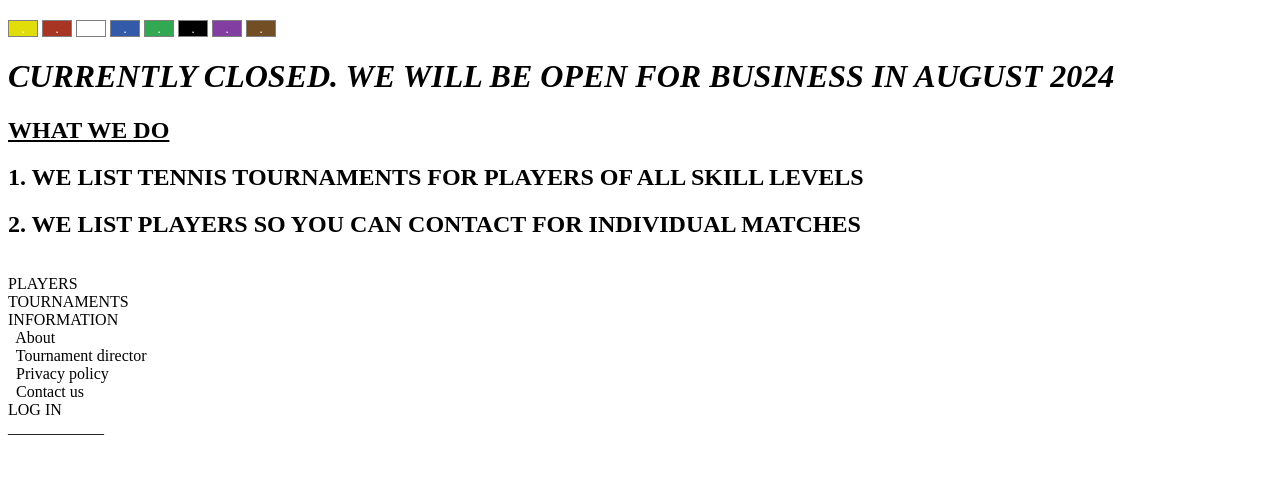
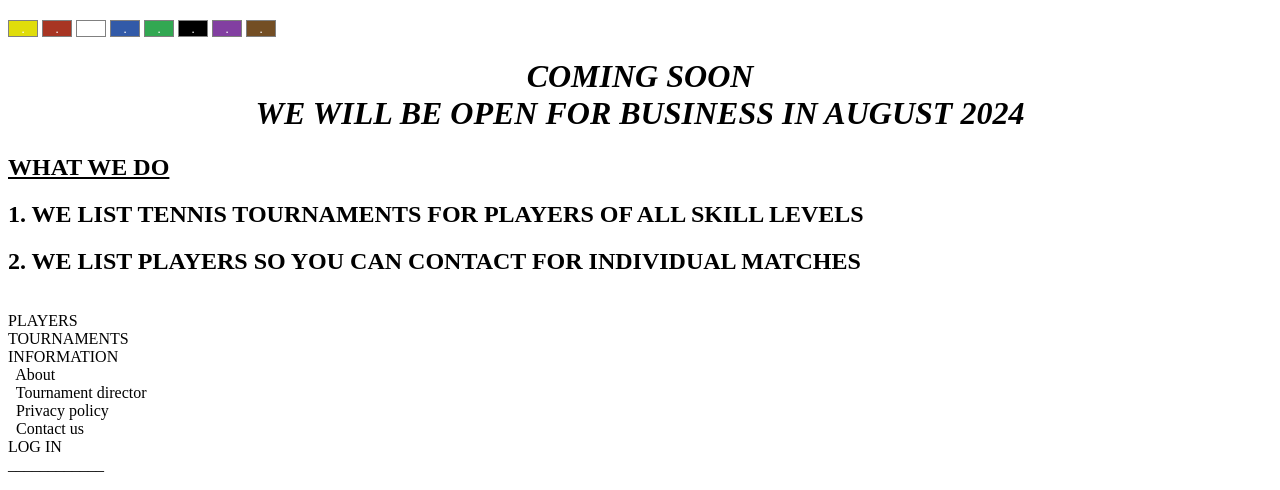
Before and after one commit to qdn2x/tennis, a plain HTML site: page index.html in a window 1280 px wide. Shown: the part 98-588 px from the top of the page. Drawn offline with nearby package versions, Linux system fonts and the light colour scheme.

Commit message:
Add files via upload

```diff
--- a/index.html
+++ b/index.html
@@ -1,7 +1,7 @@
 <!DOCTYPE html>
     <html lang="en">
         <head>
-            <title>Tennis Eq</title>
+            <title>Tennis Directory</title>
             <meta charset="utf-8">
             <meta name="viewport" content="width=device-width, initial-scale=1">
             <script src="https://ajax.googleapis.com/ajax/libs/jquery/3.2.0/jquery.min.js"></script>
@@ -57,7 +57,7 @@
 
 
     <body>
-        <h1><i>CURRENTLY CLOSED.  WE WILL BE OPEN FOR BUSINESS IN AUGUST 2024</i></h1>
+        <h1><center><i>COMING SOON<br>WE WILL BE OPEN FOR BUSINESS IN AUGUST 2024</i></center></h1>
         <section id='s0'><!--h1>PLAY WITH US</h1-->
             <h1><u>WHAT WE DO</u></h1>
             <h1>1. WE LIST TENNIS TOURNAMENTS FOR PLAYERS OF ALL SKILL LEVELS</h1>
```
